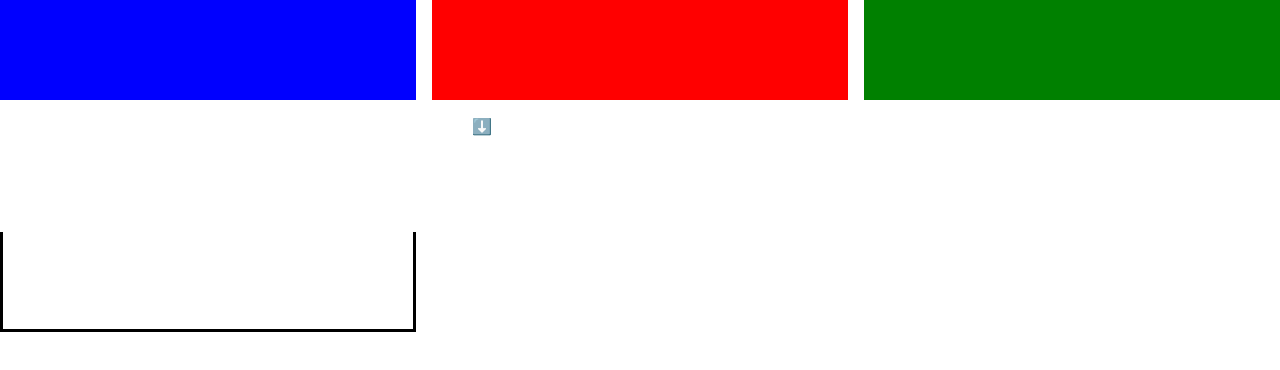
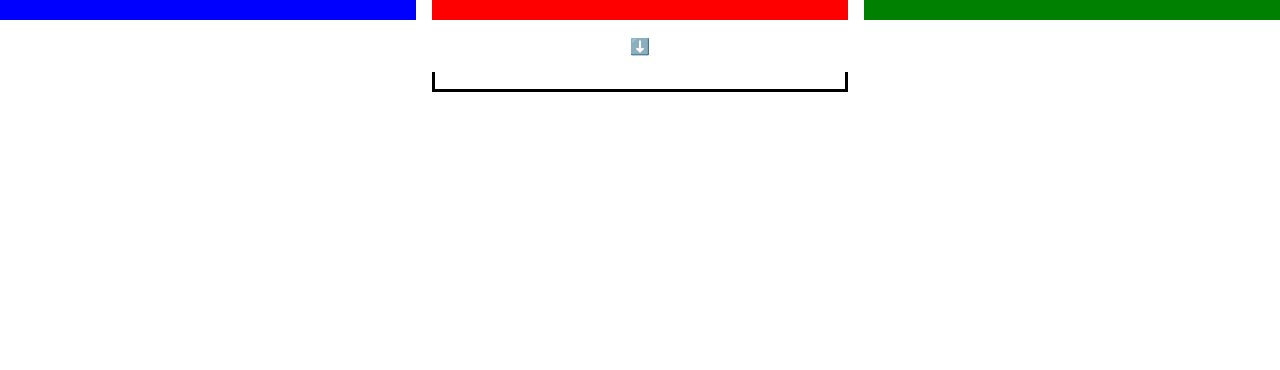
Before and after one commit to austinpapritz/thecerealbar, a React (Create React App) app: page / in a window 1280 px wide. Shown: the top 370 px of the page. Built offline with nearby package versions, Linux system fonts and the light colour scheme.

Commit message:
bowl starts in middle row now

```diff
--- a/src/components/Grid/Grid.js
+++ b/src/components/Grid/Grid.js
@@ -4,7 +4,7 @@ import CerealBox from './Top/CerealBox.js';
 import './Grid.css';
 
 function Grid() {
-    const [bowlPosition, setBowlPosition] = useState(1);
+    const [bowlPosition, setBowlPosition] = useState(2);
     const [cerealBoxes, setCerealBoxes] = useState([
         { cereal: 'blue', amount: 100 },
         { cereal: 'red', amount: 100 },
@@ -19,9 +19,9 @@ function Grid() {
 
     useEffect(() => {
         const handleKeyPress = (e) => {
-            if (e.key === 'ArrowLeft' && bowlPosition > 0) {
+            if (e.key === 'ArrowLeft' && bowlPosition > 1) {
                 setBowlPosition(bowlPosition - 1);
-            } else if (e.key === 'ArrowRight' && bowlPosition < 2) {
+            } else if (e.key === 'ArrowRight' && bowlPosition < 3) {
                 setBowlPosition(bowlPosition + 1);
             } else if (e.key === 'ArrowDown') {
                 transferCereal();
@@ -79,9 +79,9 @@ function Grid() {
             })}
 
             {/* MIDDLE ROW (arrow indicator) */}
-            <div className={bowlPosition === 0 ? 'cell indicator' : 'cell'}></div>
-            <div className={bowlPosition === 1 ? 'cell indicator' : 'cell'}></div>
-            <div className={bowlPosition === 2 ? 'cell indicator' : 'cell'}></div>
+            <div className="indicator" style={{ gridColumnStart: bowlPosition}}></div>
+            {/* <div className={bowlPosition === 1 ? 'cell indicator' : 'cell'}></div>
+            <div className={bowlPosition === 2 ? 'cell indicator' : 'cell'}></div> */}
 
             {/* BOTTOM ROW (user bowl) */}
             <UserBowl className="bowl" bowl={bowl} style={{ gridColumnStart: bowlPosition}}/>
```
